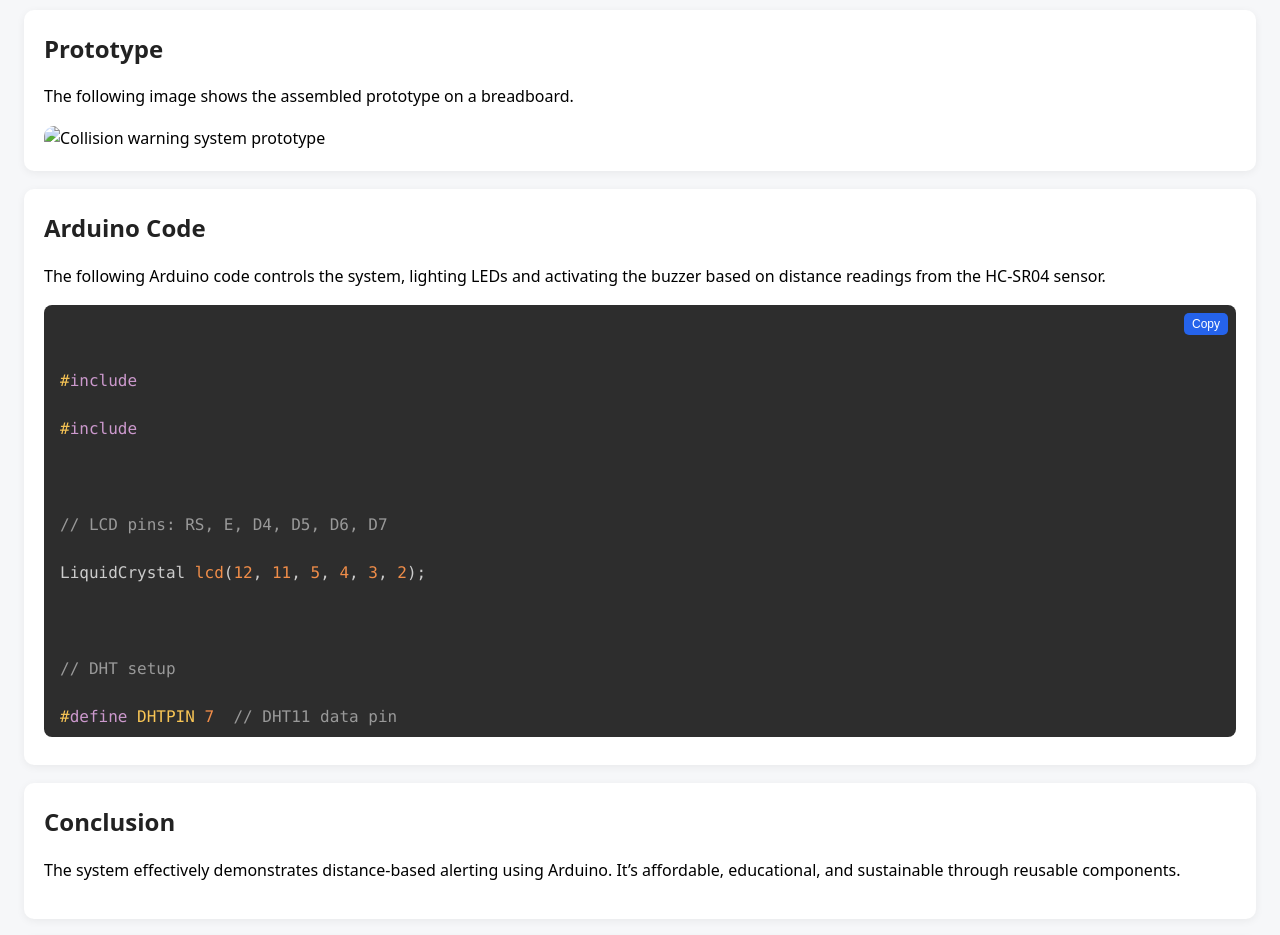
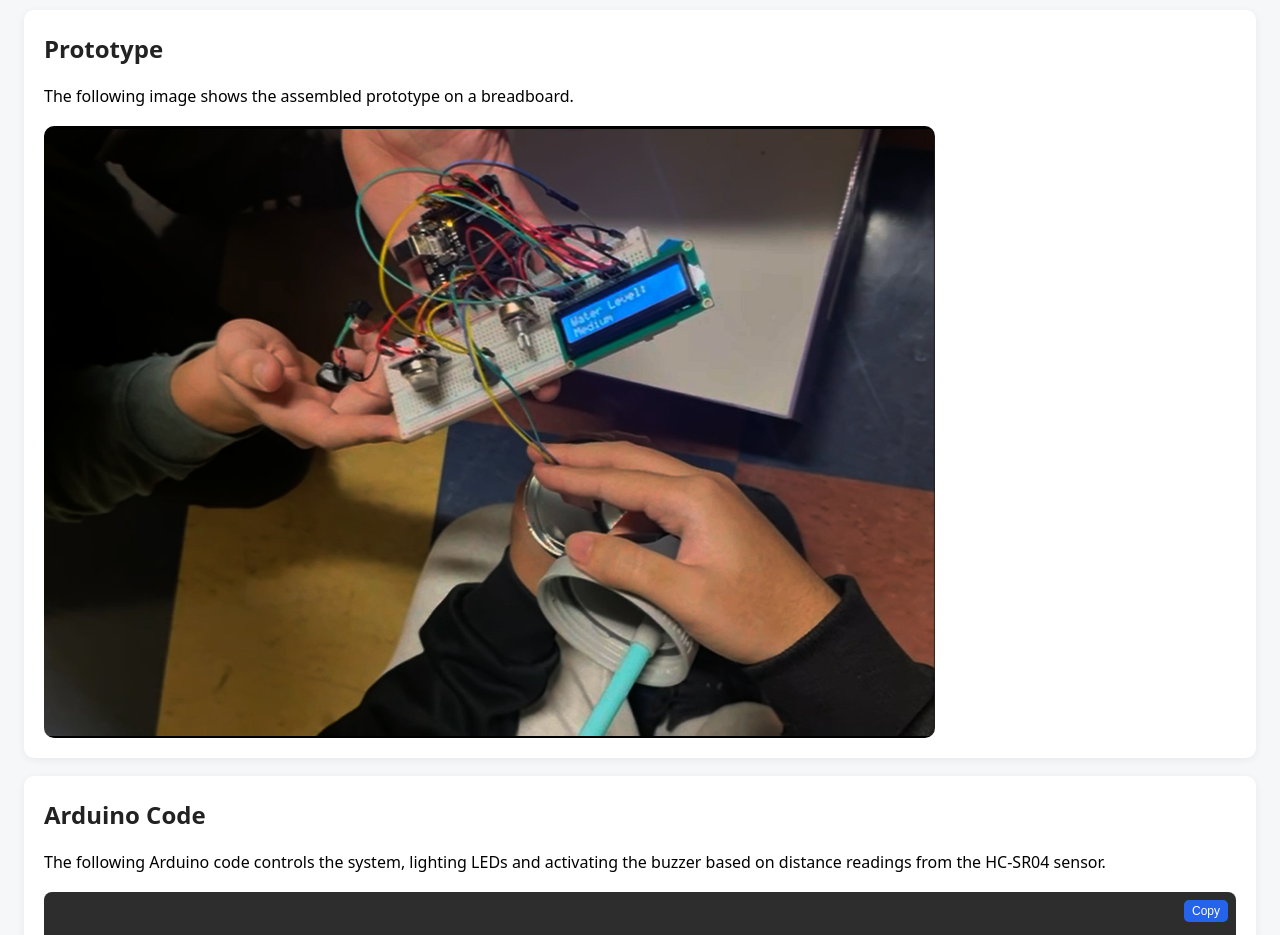
Before and after one commit to DarioBaric/TECH_117_G14, a plain HTML site: page index.html in a window 1280 px wide. Shown: the part 1560-2495 px from the top of the page. Drawn offline with nearby package versions, Linux system fonts and the light colour scheme.

Commit message:
fourth commit - prototype png added

```diff
--- a/index.html
+++ b/index.html
@@ -155,7 +155,7 @@
   <section id="prototype">
     <h2>Prototype</h2>
     <p>The following image shows the assembled prototype on a breadboard.</p>
-    <img src="prototype.jpg" alt="Collision warning system prototype">
+    <img src="prototype.png" alt="Collision warning system prototype">
   </section>
 
   <section id="code">
```
Also changed, not shown: prototype.png (added).
